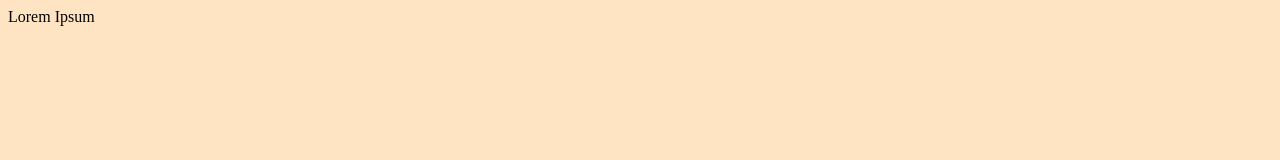
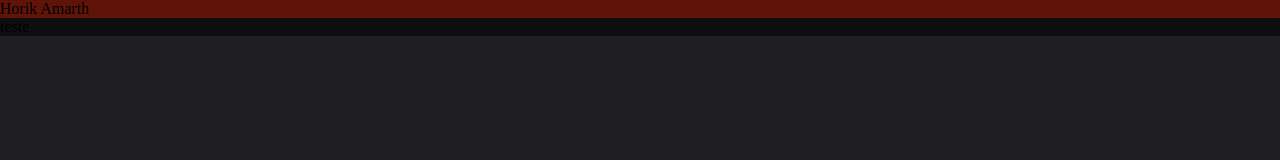
Before and after one commit to AldoBrane/BuildsShuraHorik, a plain HTML site: page index.html in a window 1280 px wide. Drawn offline with Linux system fonts and the light colour scheme.

Commit message:
Personalizando as cores

```diff
--- a/assets/css/style.css
+++ b/assets/css/style.css
@@ -1,3 +1,14 @@
 * {
-    background-color: bisque;
+    margin: 0px;
+    padding: 0px;
+    background-color: rgb(31, 31, 35);
 }
+
+.upperbanner {
+    background-color: rgb(95, 19, 9);
+
+}
+
+.darkercolor {
+    background-color: rgb(14, 14, 16);
+}
--- a/index.html
+++ b/index.html
@@ -8,6 +8,11 @@
   <link rel="stylesheet" href="./assets/css/style.css">
 </head>
 <body>
-  Lorem Ipsum
+  <div class="upperbanner">
+    Horik Amarth
+  </div>
+  <div class="darkercolor">
+    teste
+  </div>
 </body>
 </html>
```
